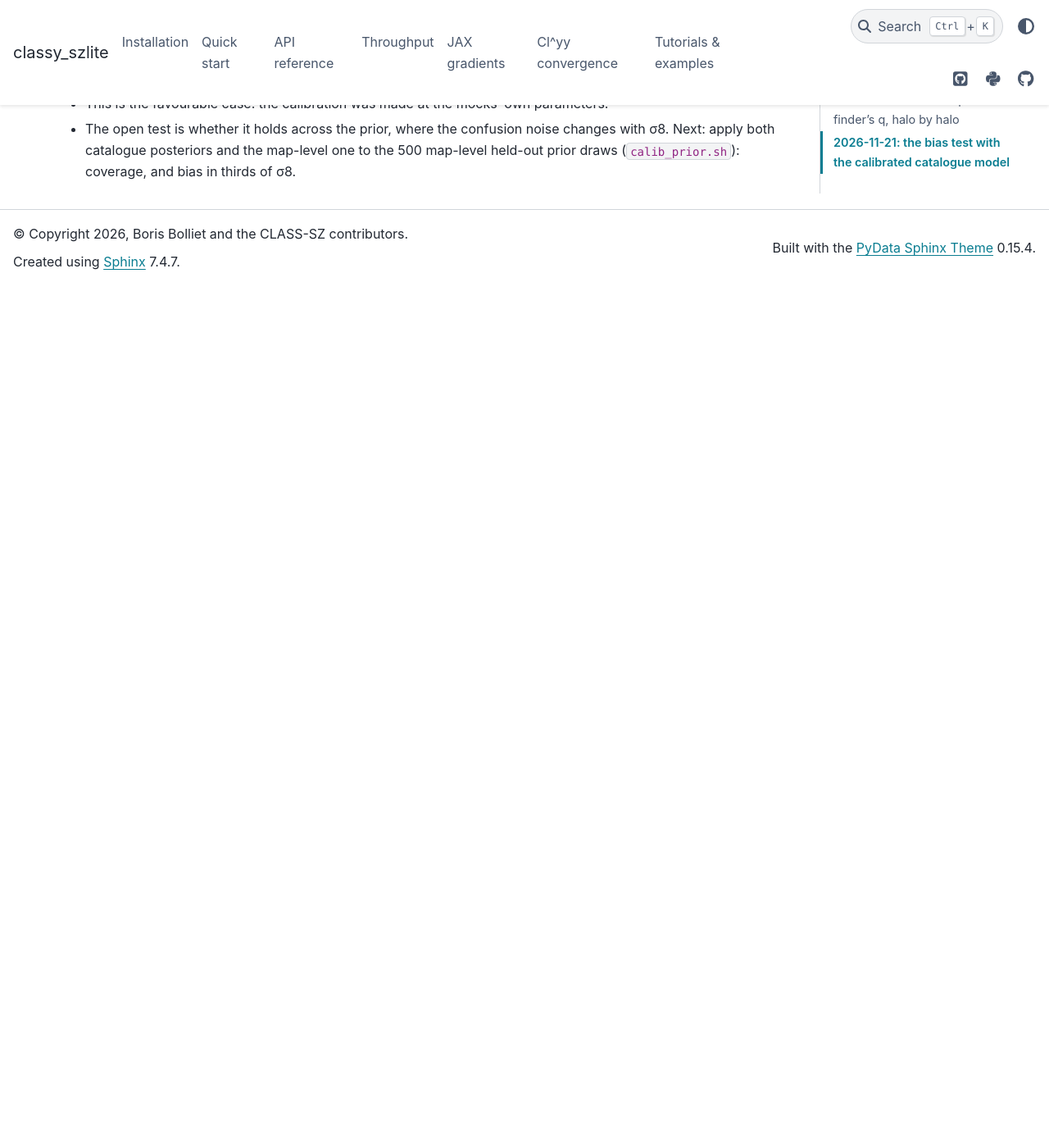
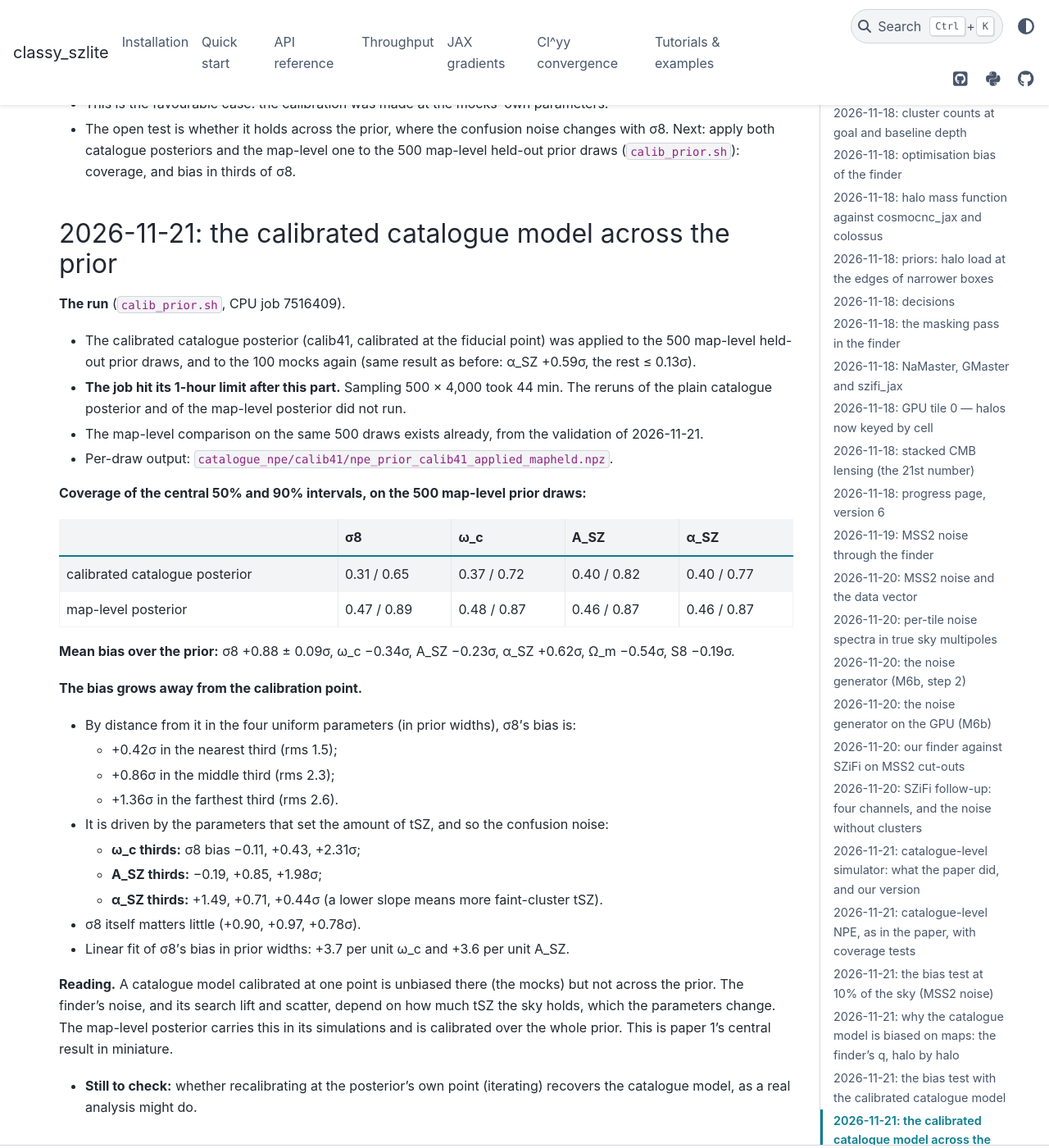
Before and after one commit to CLASS-SZ/classy_szlite, a Sphinx documentation site: the page built from docs/mapsim/LOG.md, in a window 1280 px wide and 1400 px high, scrolled down 31178 px. Shown: the whole window at 82% size. Built offline with Sphinx 7.4.7 and the PyData theme 0.15.4, drawn with Linux system fonts in a browser that asks for light colours; before the commit the page ends 31527 px from its top, so only the background shows below that.

Commit message:
mapsim: LOG: the calibrated catalogue model across the prior: coverage 65% at 90% for sigma8, bias grows with omega_c and A_SZ (confusion); map-level posterior calibrated
Co-Authored-By: Claude Opus 5.5 <noreply@anthropic.com>
Claude-Session: https://claude.ai/code/session_01LKS4L5UW7SKf5qQ2WAJ8ew

```diff
--- a/docs/mapsim/LOG.md
+++ b/docs/mapsim/LOG.md
@@ -1328,3 +1328,52 @@ calibration the simulator is bit-identical to before.
   noise changes with σ8. Next: apply both catalogue posteriors and the
   map-level one to the 500 map-level held-out prior draws
   (`calib_prior.sh`): coverage, and bias in thirds of σ8.
+
+## 2026-11-21: the calibrated catalogue model across the prior
+
+**The run** (`calib_prior.sh`, CPU job 7516409).
+- The calibrated catalogue posterior (calib41, calibrated at the fiducial
+  point) was applied to the 500 map-level held-out prior draws, and to the
+  100 mocks again (same result as before: α_SZ +0.59σ, the rest ≤ 0.13σ).
+- **The job hit its 1-hour limit after this part.** Sampling 500 × 4,000 took
+  44 min. The reruns of the plain catalogue posterior and of the map-level
+  posterior did not run.
+- The map-level comparison on the same 500 draws exists already, from the
+  validation of 2026-11-21.
+- Per-draw output:
+  `catalogue_npe/calib41/npe_prior_calib41_applied_mapheld.npz`.
+
+**Coverage of the central 50% and 90% intervals, on the 500 map-level prior
+draws:**
+
+| | σ8 | ω_c | A_SZ | α_SZ |
+|---|---|---|---|---|
+| calibrated catalogue posterior | 0.31 / 0.65 | 0.37 / 0.72 | 0.40 / 0.82 | 0.40 / 0.77 |
+| map-level posterior | 0.47 / 0.89 | 0.48 / 0.87 | 0.46 / 0.87 | 0.46 / 0.87 |
+
+**Mean bias over the prior:** σ8 +0.88 ± 0.09σ, ω_c −0.34σ, A_SZ −0.23σ,
+α_SZ +0.62σ, Ω_m −0.54σ, S8 −0.19σ.
+
+**The bias grows away from the calibration point.**
+- By distance from it in the four uniform parameters (in prior widths), σ8's
+  bias is:
+  - +0.42σ in the nearest third (rms 1.5);
+  - +0.86σ in the middle third (rms 2.3);
+  - +1.36σ in the farthest third (rms 2.6).
+- It is driven by the parameters that set the amount of tSZ, and so the
+  confusion noise:
+  - **ω_c thirds:** σ8 bias −0.11, +0.43, +2.31σ;
+  - **A_SZ thirds:** −0.19, +0.85, +1.98σ;
+  - **α_SZ thirds:** +1.49, +0.71, +0.44σ (a lower slope means more faint-cluster tSZ).
+- σ8 itself matters little (+0.90, +0.97, +0.78σ).
+- Linear fit of σ8's bias in prior widths: +3.7 per unit ω_c and +3.6 per
+  unit A_SZ.
+
+**Reading.** A catalogue model calibrated at one point is unbiased there
+(the mocks) but not across the prior. The finder's noise, and its search
+lift and scatter, depend on how much tSZ the sky holds, which the parameters
+change. The map-level posterior carries this in its simulations and is
+calibrated over the whole prior. This is paper 1's central result in
+miniature.
+- **Still to check:** whether recalibrating at the posterior's own point
+  (iterating) recovers the catalogue model, as a real analysis might do.
```
